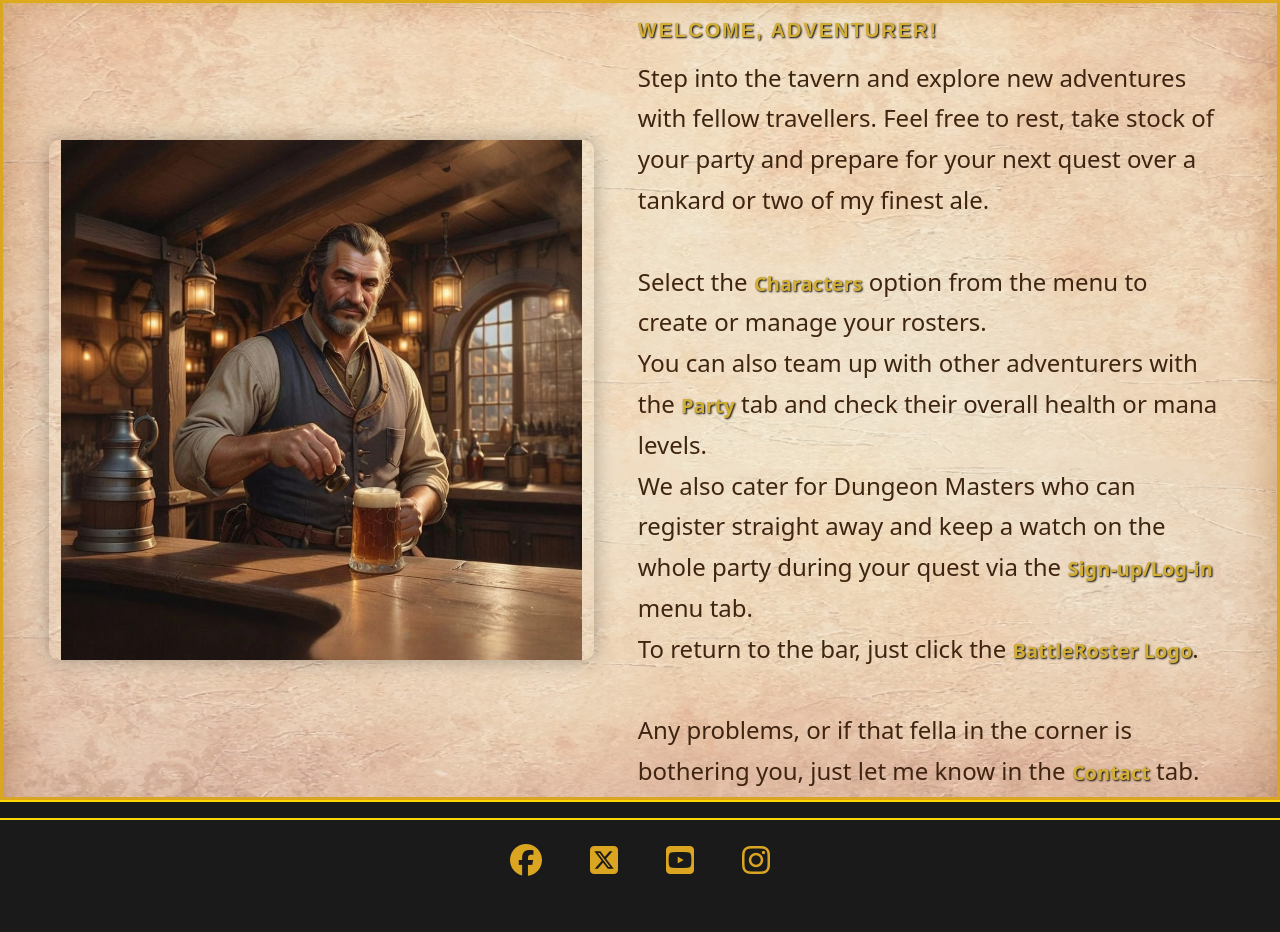
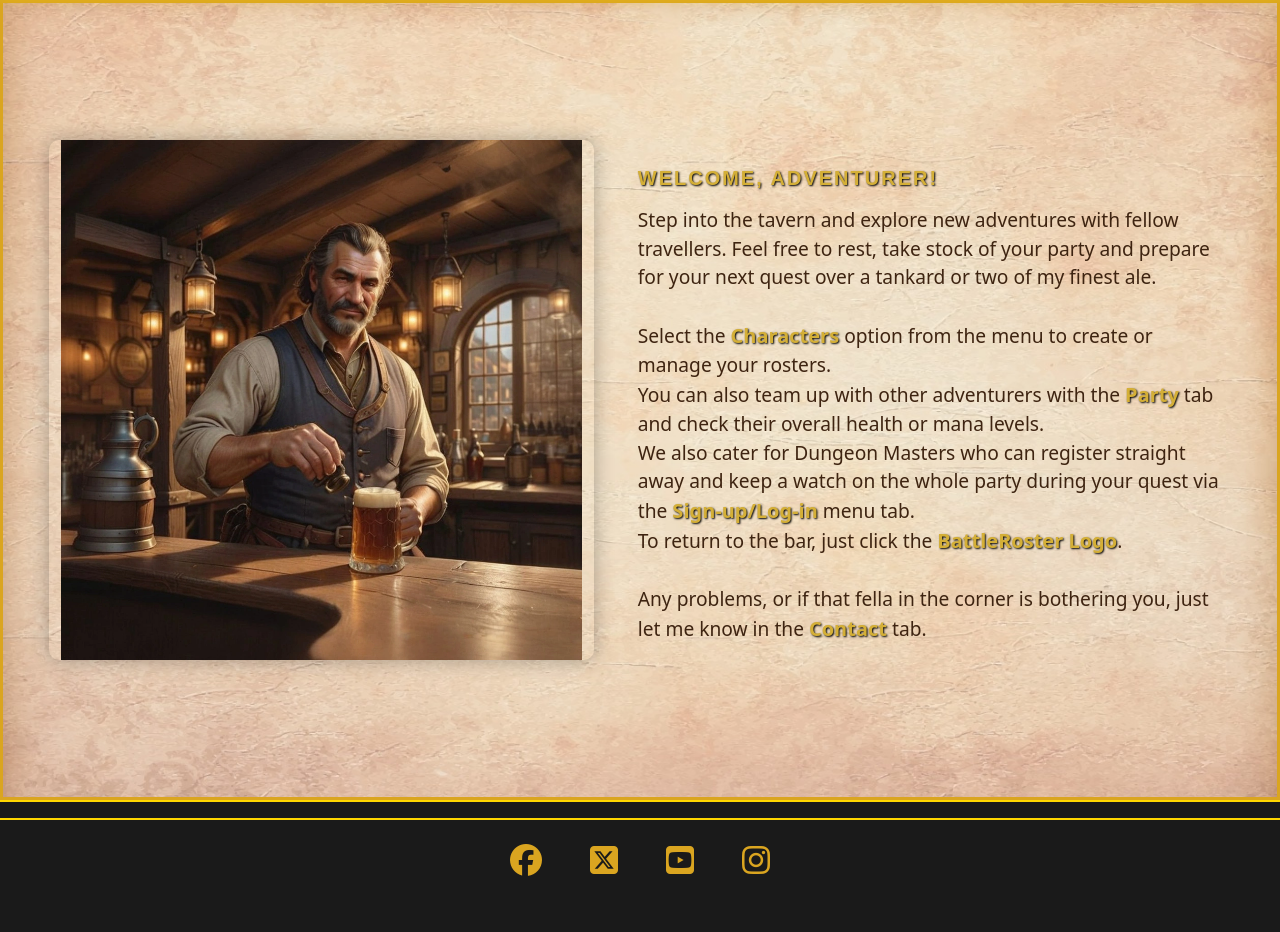
Before and after one commit to CutbackTG/BattleRoster, a Django app: page / in a window 1280 px wide. Shown: the part 179-1111 px from the top of the page. Run offline with Django 5.2, Linux system fonts and the light colour scheme; some libraries are stand-ins or nearby versions.

Commit message:
tweak to text size from restored css

```diff
--- a/static/css/style.css
+++ b/static/css/style.css
@@ -695,7 +695,7 @@ footer#footerSocials {
 /* For wide desktop monitors */
 @media (min-width: 1080px) {
   body {
-    font-size: 1.15rem; /* slightly larger default text */
+    font-size: 1rem;
   }
 
   #welcome-adventurer-text h1 {
@@ -704,8 +704,8 @@ footer#footerSocials {
   }
 
   #welcome-adventurer-text p {
-    font-size: 1.5rem;  /* readable paragraph text */
-    line-height: 1.7;
+    font-size: 1.2rem;  /* readable paragraph text */
+    line-height: 1.5;
   }
 
   #welcome-adventurer-text strong {
```
Also changed, not shown: 1 other file.
